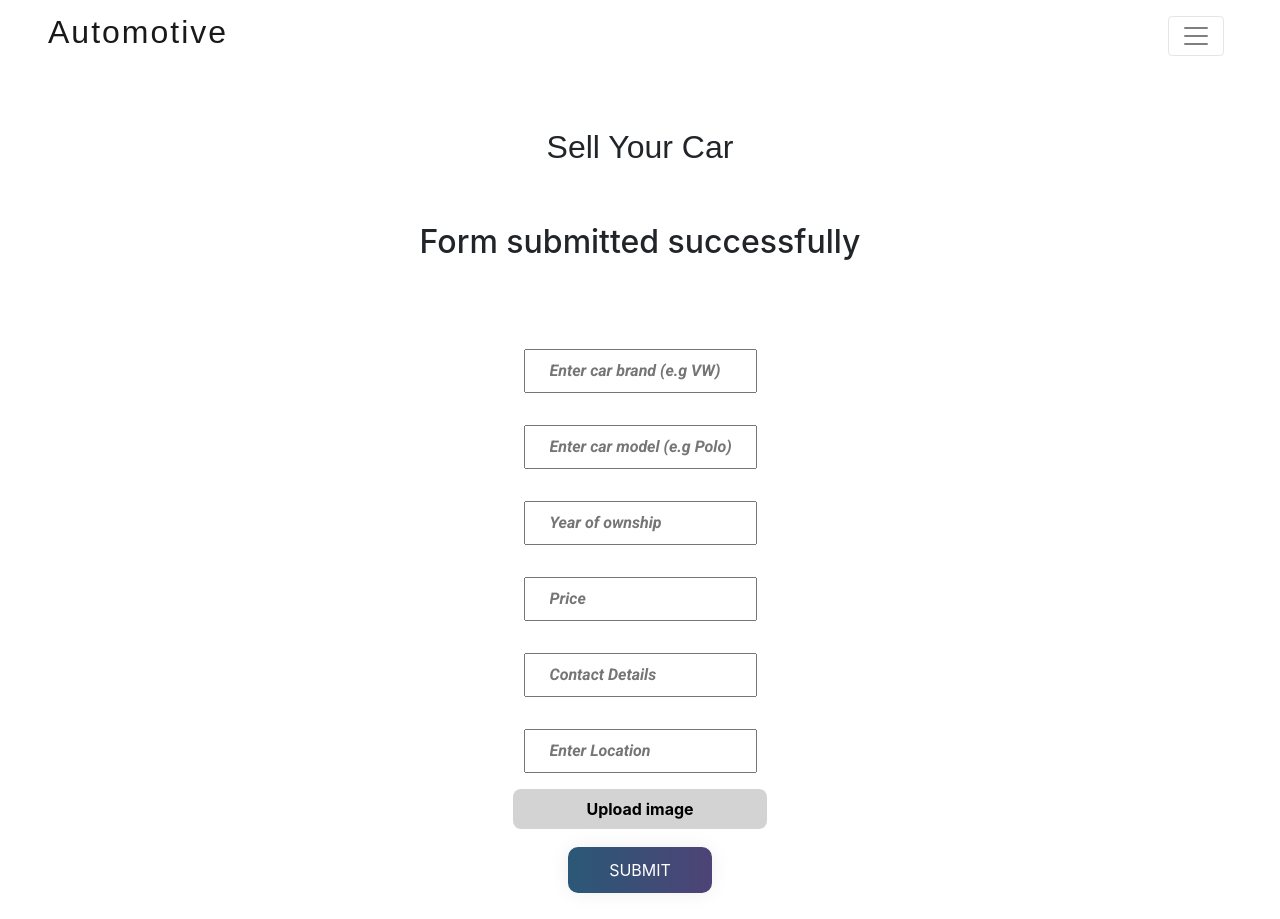
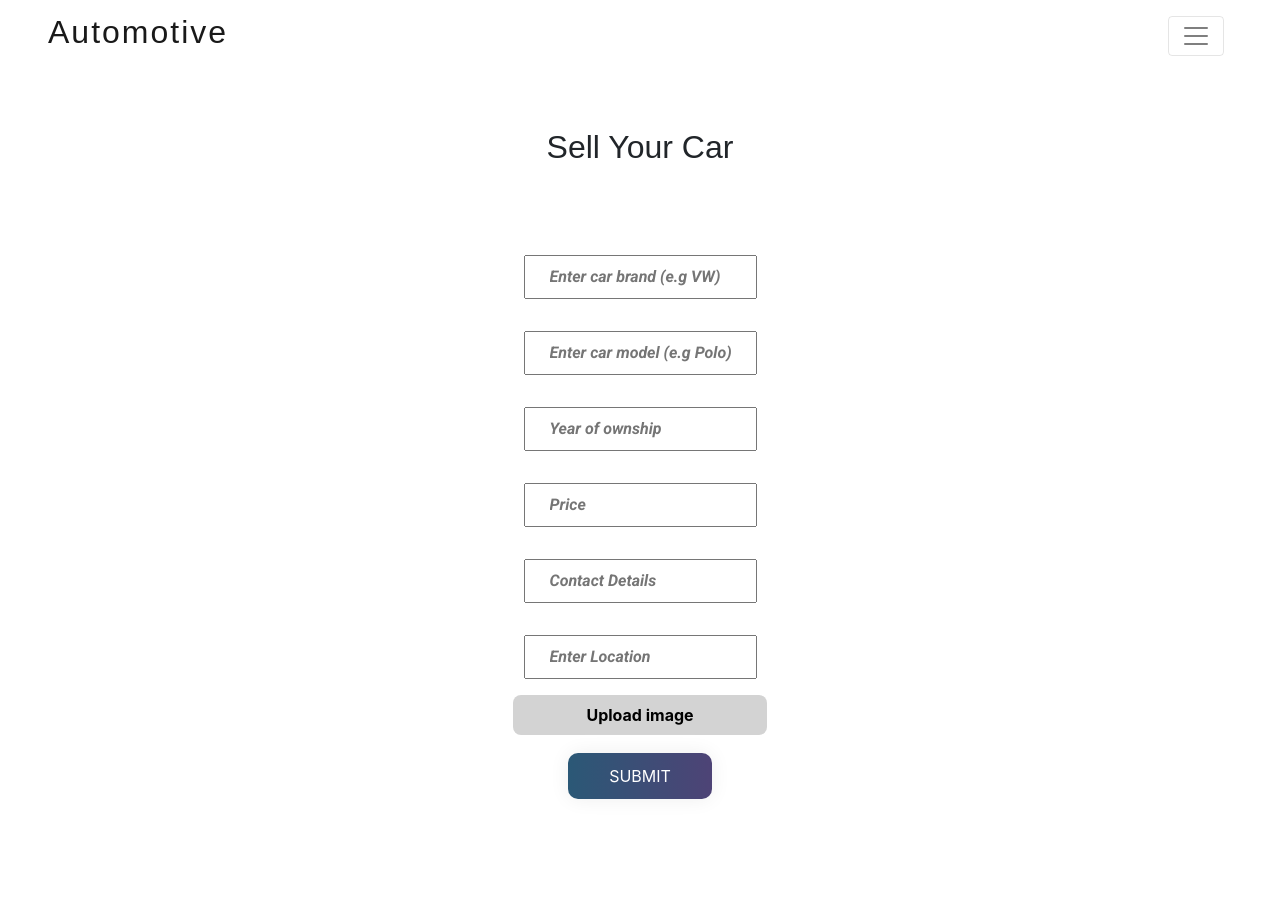
Before and after one commit to skosana721/Moral-Activities, a React (Create React App) app in the folder car-dealer/: page / in a window 1280 px wide. After the commit the page ends 825 px from the top, so only its background shows below. Built offline with nearby package versions, Linux system fonts and the light colour scheme; a web font is replaced by a local one.

Commit message:
used useSelectort to access the register state and access modelContent and pass it to h2

```diff
--- a/car-dealer/src/component/Model.js
+++ b/car-dealer/src/component/Model.js
@@ -1,9 +1,12 @@
 import React from "react";
+import { useSelector } from "react-redux";
 
 function Model() {
+  const modelContent = useSelector((state) => state.register.modelContent);
+  console.log(modelContent);
   return (
     <div>
-      <h2>Form submitted successfully</h2>
+      <h2>{modelContent}</h2>
     </div>
   );
 }
```
